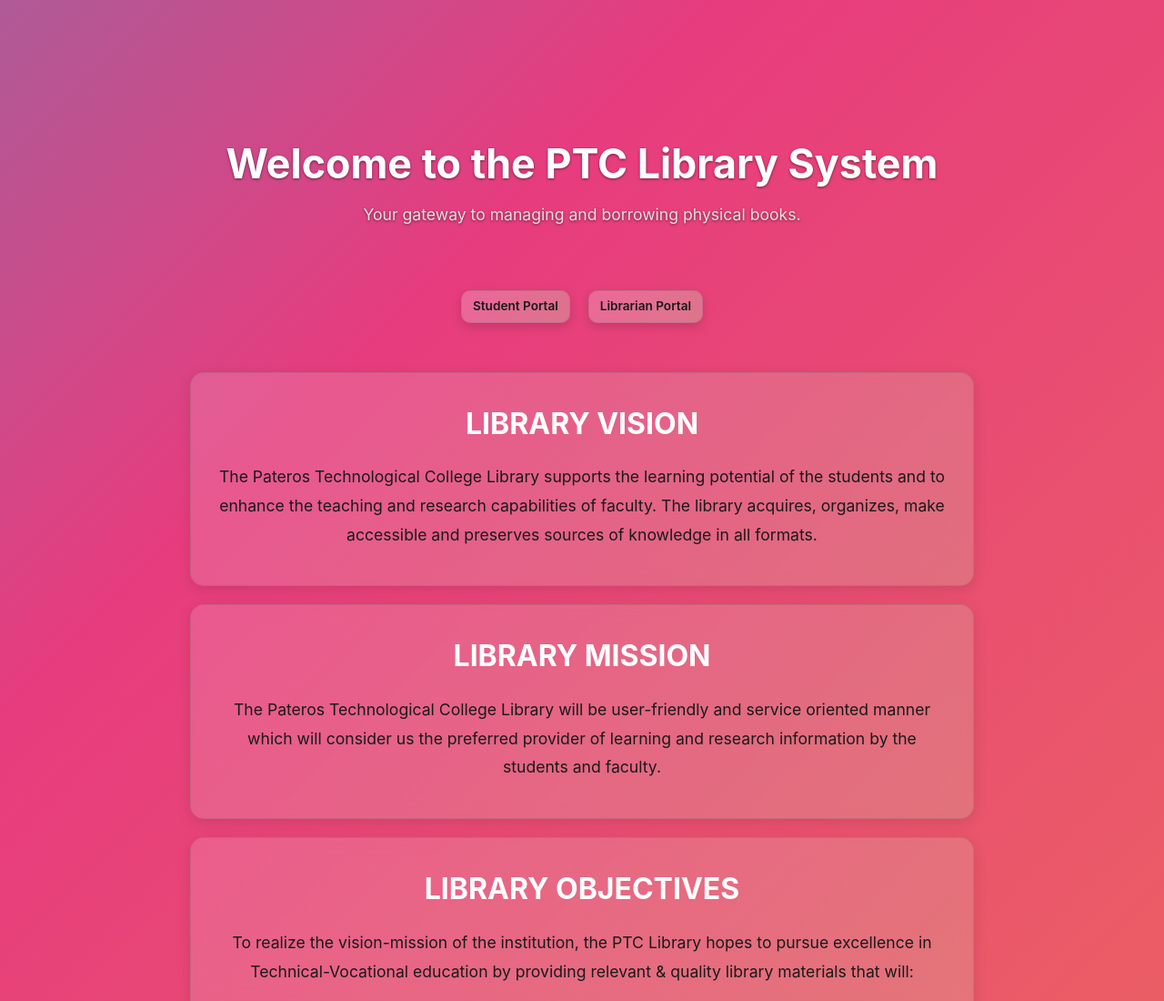
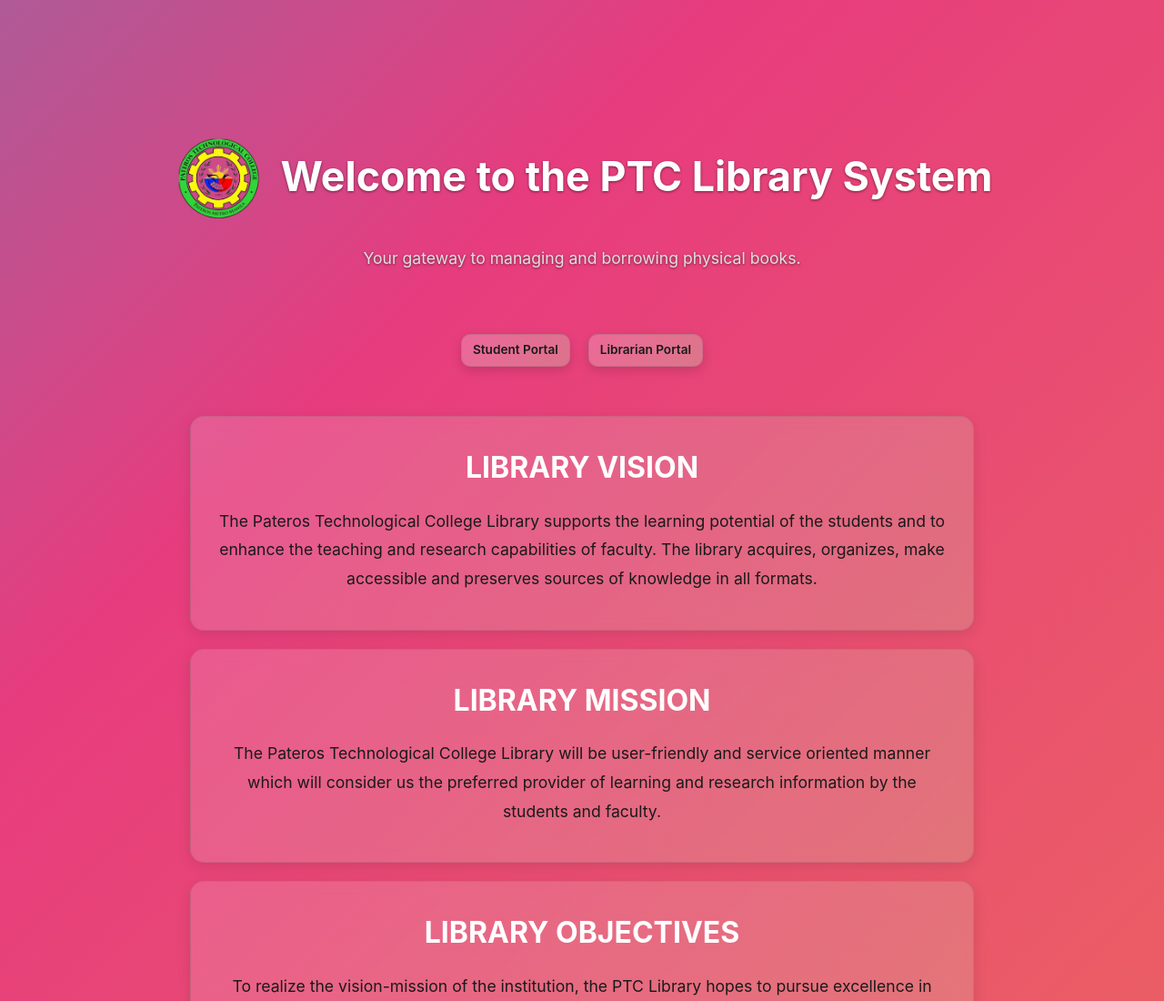
Before and after one commit to dnllmsn/E-LIBS, a plain HTML site: page index.html in a window 1280 px wide. Shown: the top 1100 px of the page at 91% size. Drawn offline with Linux system fonts and the light colour scheme.

```diff
--- a/css/style.css
+++ b/css/style.css
@@ -481,3 +481,23 @@ nav { padding: 1.5rem; }
 .toast i {
     font-size: 1.2em;
 }
+
+.header-with-logo {
+  display: flex;
+  align-items: center; /* Vertically align items */
+  justify-content: center; /* Center horizontally */
+  gap: 20px; /* Space between logo and text */
+  margin-bottom: 20px; /* Add some space below the header */
+}
+
+.header-logo {
+  width: 100px; /* Adjust size as needed */
+  height: 100px; /* Should be same as width for a perfect circle */
+  border-radius: 50%; /* Makes the image circular */
+  object-fit: cover; /* Ensures the image covers the area without distortion */
+}
+
+/* Adjust header h1 style if necessary to make sure it aligns well with the logo */
+.header-with-logo h1 {
+  margin: 0; /* Remove default margin to control spacing with gap */
+}
--- a/index.html
+++ b/index.html
@@ -9,7 +9,10 @@
 <body>
     <div class="container">
         <header>
-            <h1>Welcome to the PTC Library System</h1>
+            <div class="header-with-logo">
+                <img src="images/logo.png" alt="PTC Library Logo" class="header-logo">
+                <h1>Welcome to the PTC Library System</h1>
+            </div>
             <p>Your gateway to managing and borrowing physical books.</p>
         </header>
         <nav class="main-nav">
--- a/js/librarian.js
+++ b/js/librarian.js
@@ -151,8 +151,11 @@ document.addEventListener('DOMContentLoaded', () => {
         const finalStatus = newStatus === 'Returned' ? 'Available' : newStatus;
 
         if (book) {
+            console.log(`Librarian: Updating book ID ${book.id} (${book.title}) from ${book.status} to ${finalStatus}`);
             book.status = finalStatus;
+            console.log('Librarian: Books array before saving:', JSON.parse(JSON.stringify(books))); // Deep copy for log
             window.appData.saveBooks(books);
+            console.log('Librarian: Books saved to localStorage.');
             showToast(`Book status updated to ${finalStatus}.`, 'success');
             renderDashboard();
         }
```
Also changed, not shown: js/student.js (+11 -0 lines), images/logo.png (added).
